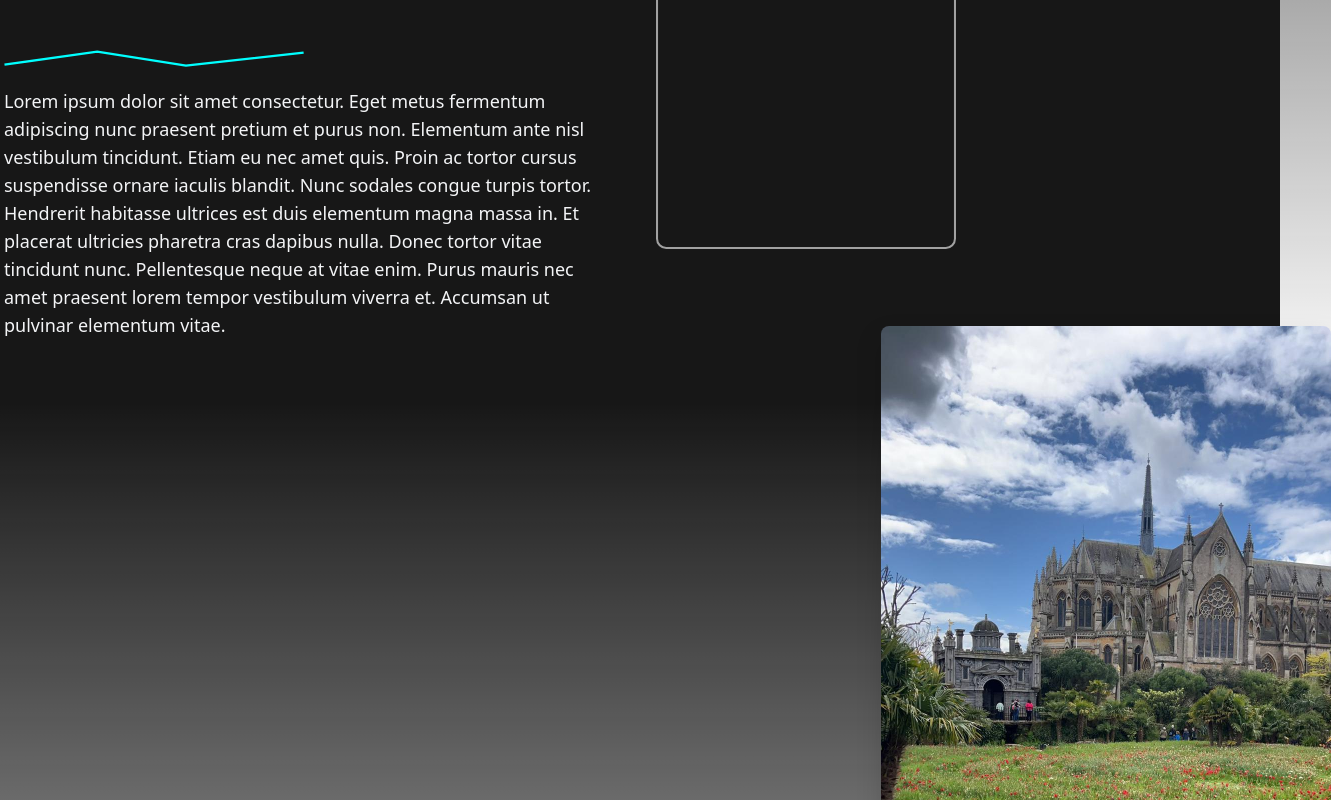
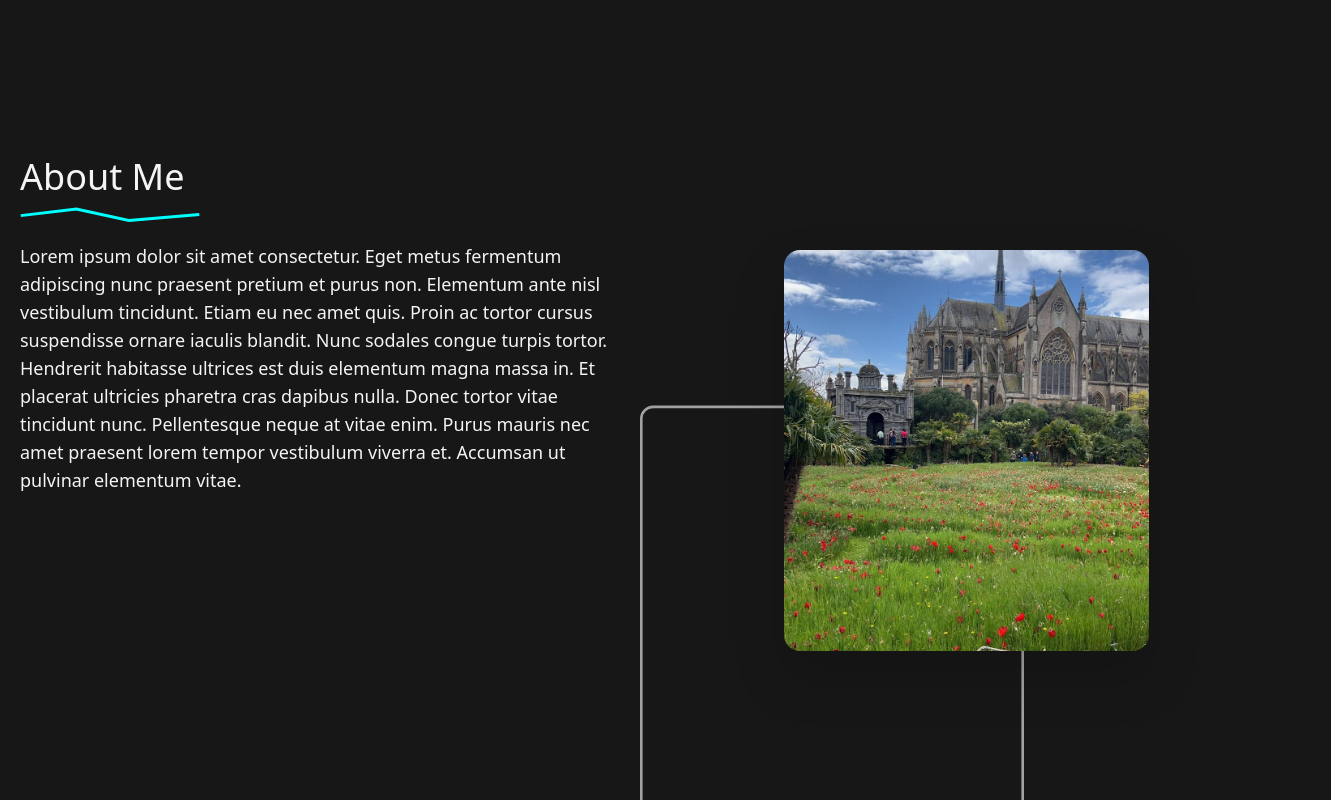
Before and after one commit to Aaron-Riley/aaronriley.co.uk, a Next.js app: page / in a window 1280 px wide. Shown: the part 700-1500 px from the top of the page, 1331 px wide, since content can reach past the window. Built offline with nearby package versions, Linux system fonts and the light colour scheme.

Commit message:
Edited landing component and made progress on about component

```diff
--- a/app/about.jsx
+++ b/app/about.jsx
@@ -1,27 +1,43 @@
 export default function AboutMe() {
-
-    return(
+  return (
+    <div class="container mx-auto px-4 bg-neutral-900 md:pt-40">
       <div class="flex flex-wrap -mx-4 mt-5">
         <div class="w-full md:w-1/2 px-5">
-          <h1 class="text-5xl font-medium leading-tight text-gray-100 mt-5 mb-16 text-center">About Me</h1>
+          <h1 class="text-4xl font-medium leading-tight text-gray-100 mt-5 mb-2">
+            About Me
+          </h1>
           <img
-              src="/hero.svg"
+            class="flex justify-center"
+            src="/aboutHeader.svg"
             alt="Hero underline"
-              width={300}
+            width={180}
             height={10}
           />
-          <p class="text-gray-100 mb-16 text-left mt-5 text-lg">Lorem ipsum dolor sit amet consectetur. Eget metus fermentum adipiscing nunc praesent pretium et purus non. Elementum ante nisl vestibulum tincidunt. Etiam eu nec amet quis. Proin ac tortor cursus suspendisse ornare iaculis blandit. Nunc sodales congue turpis tortor. Hendrerit habitasse ultrices est duis elementum magna massa in. Et placerat ultricies pharetra cras dapibus nulla. Donec tortor vitae tincidunt nunc. Pellentesque neque at vitae enim. Purus mauris nec amet praesent lorem tempor vestibulum viverra et. Accumsan ut pulvinar elementum vitae. </p>
+          <p class="text-gray-100 text-left mt-5 text-lg">
+            Lorem ipsum dolor sit amet consectetur. Eget metus fermentum
+            adipiscing nunc praesent pretium et purus non. Elementum ante nisl
+            vestibulum tincidunt. Etiam eu nec amet quis. Proin ac tortor cursus
+            suspendisse ornare iaculis blandit. Nunc sodales congue turpis
+            tortor. Hendrerit habitasse ultrices est duis elementum magna massa
+            in. Et placerat ultricies pharetra cras dapibus nulla. Donec tortor
+            vitae tincidunt nunc. Pellentesque neque at vitae enim. Purus mauris
+            nec amet praesent lorem tempor vestibulum viverra et. Accumsan ut
+            pulvinar elementum vitae.
+          </p>
+        </div>
 
-        </div>
-        <div class="w-full md:w-1/2 px-4 mt-5">
-          <img class="rounded-2xl drop-shadow-2xl object-cover scale-50 absolute" src="/about.jpg" alt="Flowbite Tailwind CSS UI Kit" />
+        <div class="w-full md:w-1/2 px-4 relative pt-24">
           <img
             src="/about.svg"
-            class=""
+            class="w-3/5 h-3/5 object-fill absolute bottom-14 right-64"
             alt="About underline"
-            width={300}
-            height={10}
           />
+          <img
+            class="rounded-2xl drop-shadow-2xl object-cover w-3/5 h-3/5 ml-32 mt-5"
+            src="/about.jpg"
+            alt="Flowbite Tailwind CSS UI Kit"
+          />
+        </div>
       </div>
     </div>
   );
--- a/app/landing.jsx
+++ b/app/landing.jsx
@@ -1,29 +1,58 @@
 export default function Landing() {
-
-    return(
-        <div class="container mx-auto px-4 bg-neutral-900">
+  return (
+    <div class="container mx-auto px-4 bg-neutral-900 md:pt-12">
       <div class="flex flex-wrap -mx-4">
         <div class="w-full md:w-1/2 px-5">
-        <h1 class="text-5xl font-medium leading-tight text-gray-100 mt-5 mb-16 text-center">Building the Future with Web Development and AWS</h1>
-        <p class="text-gray-100 mb-16 text-center mt-5 text-2xl">I’m Aaron - A Full-Stack Developer with a huge passion for AWS Cloud and upcoming technologies. </p>
+          <h1 class="text-5xl font-medium leading-tight text-gray-100 mt-5 mb-16 text-center">
+            Building the Future with Web Development and AWS
+          </h1>
+          <p class="text-gray-100 mb-16 text-center mt-5 text-2xl">
+            I’m Aaron - A Full-Stack Developer with a huge passion for AWS Cloud
+            and upcoming technologies.{" "}
+          </p>
           <div class="flex mt-5 mb-16 text-center place-content-center">
-          <a href="https://github.com/Aaron-Riley" class="inline-block rounded-full px-3 py-1 mr-8 text-sm font-semibold text-gray-700 mr-2 text-4xl hover:bg-cyan-300 active:bg-cyan-500 focus:outline-none focus:ring focus:ring-cyan-500"><i class="fa-brands fa-github"></i></a>
-          <a href="https://twitter.com/ARileyDev" class="inline-block rounded-full px-3 py-1 mr-8 text-sm font-semibold text-gray-700 mr-2 text-4xl hover:bg-cyan-300 active:bg-cyan-500 focus:outline-none focus:ring focus:ring-cyan-500"><i class="fa-brands fa-twitter"></i></a>
-          <a href="https://instagram.com/aaronrileyy_" class="inline-block rounded-full px-3 py-1 mr-8 text-sm font-semibold text-gray-700 mr-2 text-4xl hover:bg-cyan-300 active:bg-cyan-500 focus:outline-none focus:ring focus:ring-cyan-500"><i class="fa-brands fa-instagram"></i></a>
-          <a href="https://www.linkedin.com/in/aaronrileydev/" class="inline-block rounded-full px-3 py-1 text-sm font-semibold text-gray-700 mr-2 text-4xl hover:bg-cyan-300 active:bg-cyan-500 focus:outline-none focus:ring focus:ring-cyan-500"><i class="fa-brands fa-linkedin"></i></a>
+            <a
+              href="https://github.com/Aaron-Riley"
+              class="inline-block rounded-full px-3 py-1 mr-8 text-sm font-semibold text-gray-700 mr-2 text-4xl hover:bg-cyan-300 active:bg-cyan-500 focus:outline-none focus:ring focus:ring-cyan-500"
+            >
+              <i class="fa-brands fa-github"></i>
+            </a>
+            <a
+              href="https://twitter.com/ARileyDev"
+              class="inline-block rounded-full px-3 py-1 mr-8 text-sm font-semibold text-gray-700 mr-2 text-4xl hover:bg-cyan-300 active:bg-cyan-500 focus:outline-none focus:ring focus:ring-cyan-500"
+            >
+              <i class="fa-brands fa-twitter"></i>
+            </a>
+            <a
+              href="https://instagram.com/aaronrileyy_"
+              class="inline-block rounded-full px-3 py-1 mr-8 text-sm font-semibold text-gray-700 mr-2 text-4xl hover:bg-cyan-300 active:bg-cyan-500 focus:outline-none focus:ring focus:ring-cyan-500"
+            >
+              <i class="fa-brands fa-instagram"></i>
+            </a>
+            <a
+              href="https://www.linkedin.com/in/aaronrileydev/"
+              class="inline-block rounded-full px-3 py-1 text-sm font-semibold text-gray-700 mr-2 text-4xl hover:bg-cyan-300 active:bg-cyan-500 focus:outline-none focus:ring focus:ring-cyan-500"
+            >
+              <i class="fa-brands fa-linkedin"></i>
+            </a>
           </div>
-        <a href="#" class="text-gray-100 font-semibold text-2xl mt-5 flex justify-center hover:text-gray-700 transition ease-in-out delay-150 hover:-translate-y-1 hover:scale-100 duration-300">View My Portfolio<i class="fa-solid fa-arrow-down ml-3 mt-2 animate-bounce"></i></a>
+          <a
+            href="#"
+            class="text-gray-100 font-semibold text-2xl mt-5 flex justify-center hover:text-gray-700 transition ease-in-out delay-150 hover:-translate-y-1 hover:scale-100 duration-300"
+          >
+            View My Portfolio
+            <i class="fa-solid fa-arrow-down ml-3 mt-2 animate-bounce"></i>
+          </a>
           <div class="flex justify-center mt-2">
-          <img
-            src="/hero.svg"
-            alt="Hero underline"
-            width={300}
-            height={10}
-            />
+            <img src="/hero.svg" alt="Hero underline" width={300} height={10} />
           </div>
         </div>
         <div class="w-full md:w-1/2 px-4 mt-5 mt-5">
-        <img class="rounded-2xl drop-shadow-2xl" src="/headshot.jpg" alt="Flowbite Tailwind CSS UI Kit" />
+          <img
+            class="rounded-2xl drop-shadow-2xl"
+            src="/headshot.jpg"
+            alt="Flowbite Tailwind CSS UI Kit"
+          />
         </div>
       </div>
     </div>
--- a/app/layout.jsx
+++ b/app/layout.jsx
@@ -19,7 +19,7 @@ export default function RootLayout({ children }) {
       <body class="bg-neutral-900">
         <nav class="bg-neutral-900 border-gray-200 dark:bg-neutral-900">
           <div class="max-w-screen-xl flex flex-wrap items-center justify-between mx-auto p-4">
-            <a href="#" class="flex items-center">
+            <a href="#" class="flex items-center mt-5">
               <img src="logo.svg" class="h-8 mr-3" alt="Aaron's Logo" />
             </a>
           </div>
--- a/app/page.jsx
+++ b/app/page.jsx
@@ -1,5 +1,5 @@
+import Landing from "./landing";
 import AboutMe from "./about";
-import Landing from "./landing";
 
 export default function Home() {
   return (
```
Also changed, not shown: public/aboutHeader.svg (added), public/logo.svg. Lines whose indentation alone changed are shown as unchanged.
